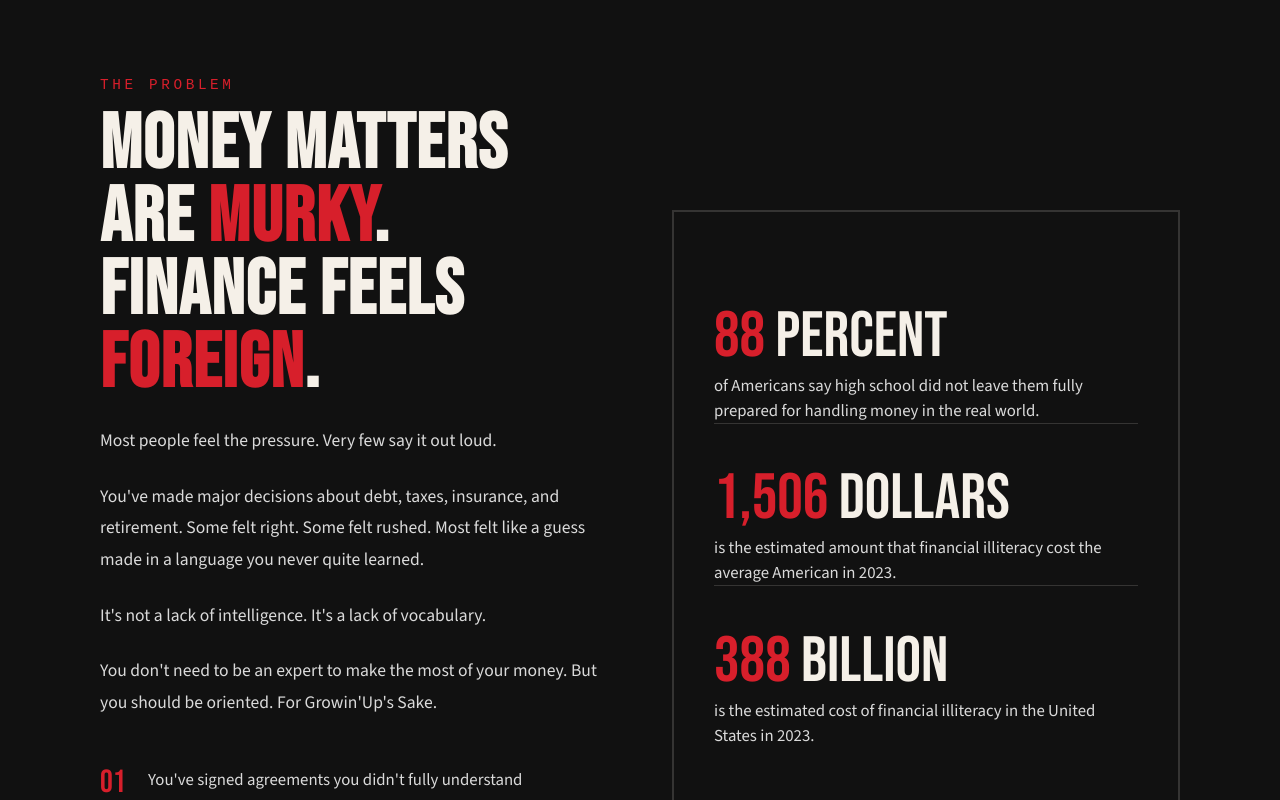
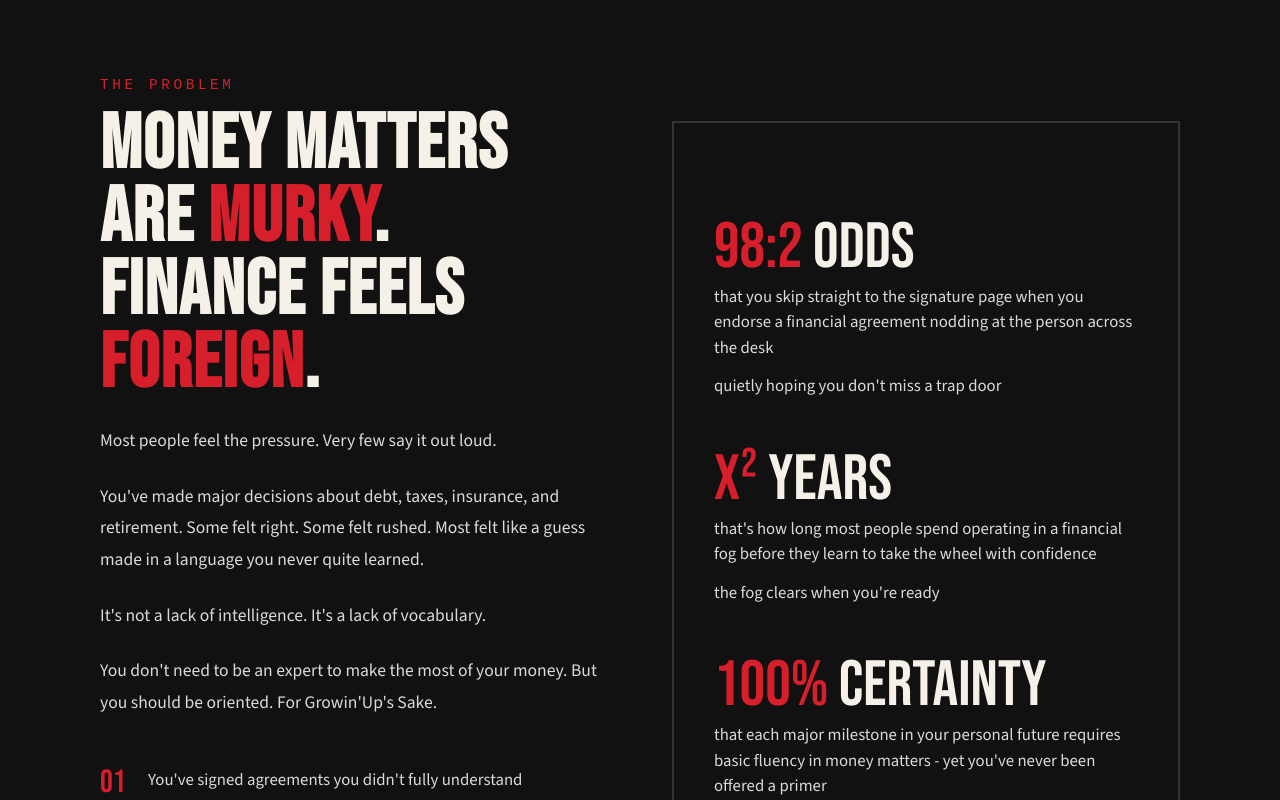
Before and after one commit to jvgiv/ffcpreview, a Next.js app: page / in a window 1280 px wide. Shown: the part 2100-2900 px from the top of the page. Built offline with nearby package versions, Linux system fonts and the light colour scheme; no server answers.

Commit message:
pushing latest

```diff
--- a/src/app/components/home/Problem.js
+++ b/src/app/components/home/Problem.js
@@ -10,7 +10,9 @@ export default function Problem() {
             <span className="section-label">THE PROBLEM</span>
             {/* <h2 className="section-title">YOU ARE DECIDING WITHOUT A MAP.</h2> */}
             <h2 className="section-title">
-              MONEY MATTERS ARE <span style={{ color: "var(--red)"}}>MURKY</span>. FINANCE FEELS <span style={{ color: "var(--red)"}}>FOREIGN</span>.
+              MONEY MATTERS ARE{" "}
+              <span style={{ color: "var(--red)" }}>MURKY</span>. FINANCE FEELS{" "}
+              <span style={{ color: "var(--red)" }}>FOREIGN</span>.
             </h2>
 
             <p>Most people feel the pressure. Very few say it out loud.</p>
@@ -22,13 +24,16 @@ export default function Problem() {
             <p>
               You&apos;ve made major decisions about debt, taxes, insurance, and
               retirement. Some felt right. Some felt rushed. Most felt like a
-              guess made in a language you never quite learned.</p>
-              <p> It&apos;s not a
-              lack of intelligence. It&apos;s a lack of vocabulary.
+              guess made in a language you never quite learned.
+            </p>
+            <p>
+              {" "}
+              It&apos;s not a lack of intelligence. It&apos;s a lack of
+              vocabulary.
             </p>
             <p>
               You don&apos;t need to be an expert to make the most of your
-              money. But you should be oriented.  For Growin&apos;Up&apos;s Sake.
+              money. But you should be oriented. For Growin&apos;Up&apos;s Sake.
             </p>
             {/* <p>
               That&apos;s the gap.
@@ -65,31 +70,41 @@ export default function Problem() {
             <div className="stat-item">
               <div className="stat-block stat-block-top">
                 <p className="stat-num">
-                  88 <span>PERCENT</span>
+                  98:2 <span>ODDS</span>
                 </p>
                 <p className="stat-label">
-                  of Americans say high school did not leave them fully prepared
-                  for handling money in the real world.
+                  that you skip straight to the signature page when you endorse
+                  a financial agreement nodding at the person across the desk
                 </p>
-                <div className="stat-divider" />
+                <br />
+                <p className="stat-label">
+                  quietly hoping you don&apos;t miss a trap door
+                </p>
+                {/* <div className="stat-divider" /> */}
               </div>
               <div className="stat-block stat-block-middle">
                 <p className="stat-num">
-                  1,506 <span>DOLLARS</span>
+                  X² <span>YEARS</span>
                 </p>
                 <p className="stat-label">
-                  is the estimated amount that financial illiteracy cost the average American in 2023.
-                  {/* <br /> Another 19% indicate their financial situation is best described by <i>both – my income is limited and I struggle with money management.</i> */}
+                  that&apos;s how long most people spend operating in a
+                  financial fog before they learn to take the wheel with
+                  confidence
+                  <br />
+                  the fog clears when you&apos;re ready
                 </p>
-                <div className="stat-divider" />
+                {/* <div className="stat-divider" /> */}
               </div>
               <div className="stat-block stat-block-bottom">
                 <p className="stat-num">
-                  388 <span>BILLION</span>
+                  100% <span>CERTAINTY</span>
                 </p>
                 <p className="stat-label">
-                  is the estimated cost of financial illiteracy in the United
-                  States in 2023.
+                  that each major milestone in your personal future requires
+                  basic fluency in money matters - yet you&apos;ve never been
+                  offered a primer
+                  <br />
+                  until now
                 </p>
               </div>
             </div>
--- a/src/app/homepage.css
+++ b/src/app/homepage.css
@@ -475,8 +475,8 @@
   flex-direction: column;
   border: 2px solid var(--border);
   padding: 5rem 2.5rem;
-  gap: 3rem;
-  height: 70%;
+  gap: 5rem;
+  height: 90%;
 
 }
 
@@ -520,6 +520,13 @@
   font-size: 1.05rem;
   color: var(--homepage-gray);
   line-height: 1.5;
+}
+
+.friction-stat .stat-label br,
+.friction-stat .stat-block > br {
+  display: block;
+  content: "";
+  margin-top: 0.85rem;
 }
 
 .stat-divider {
```
